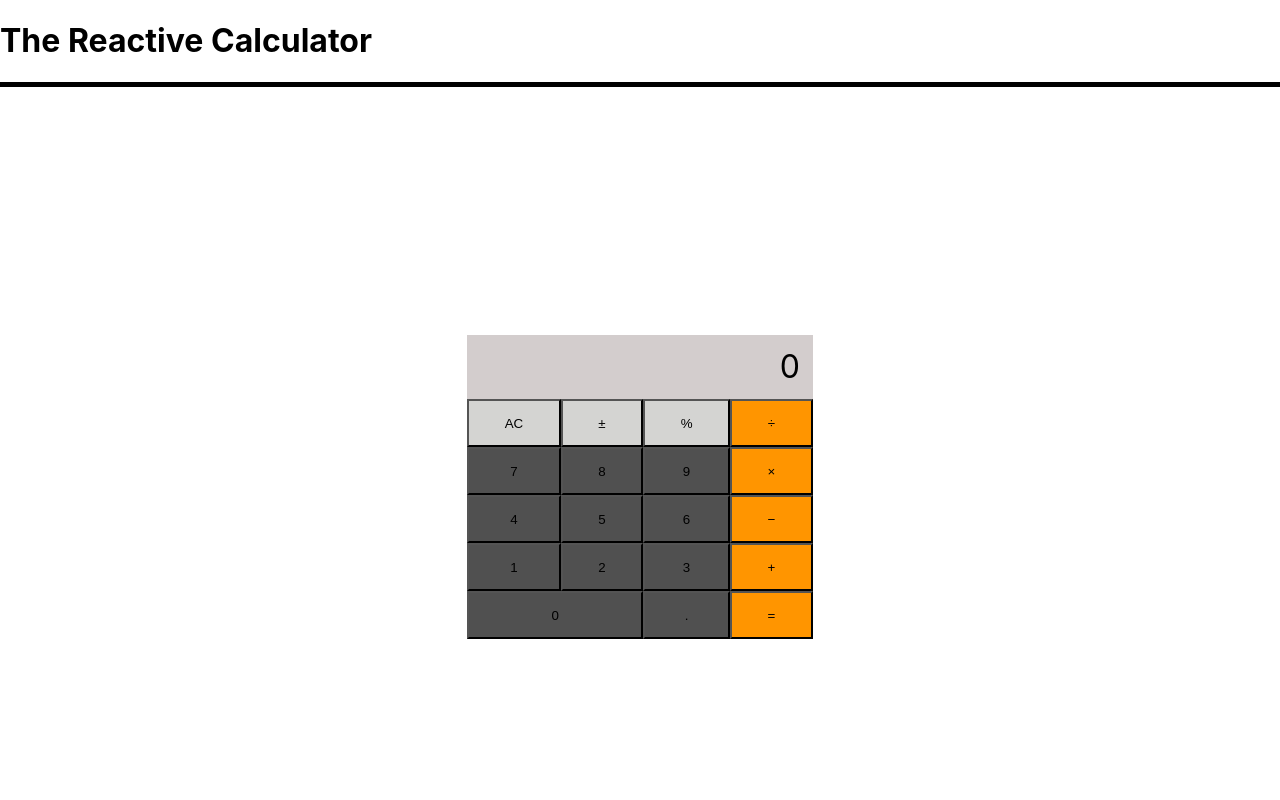
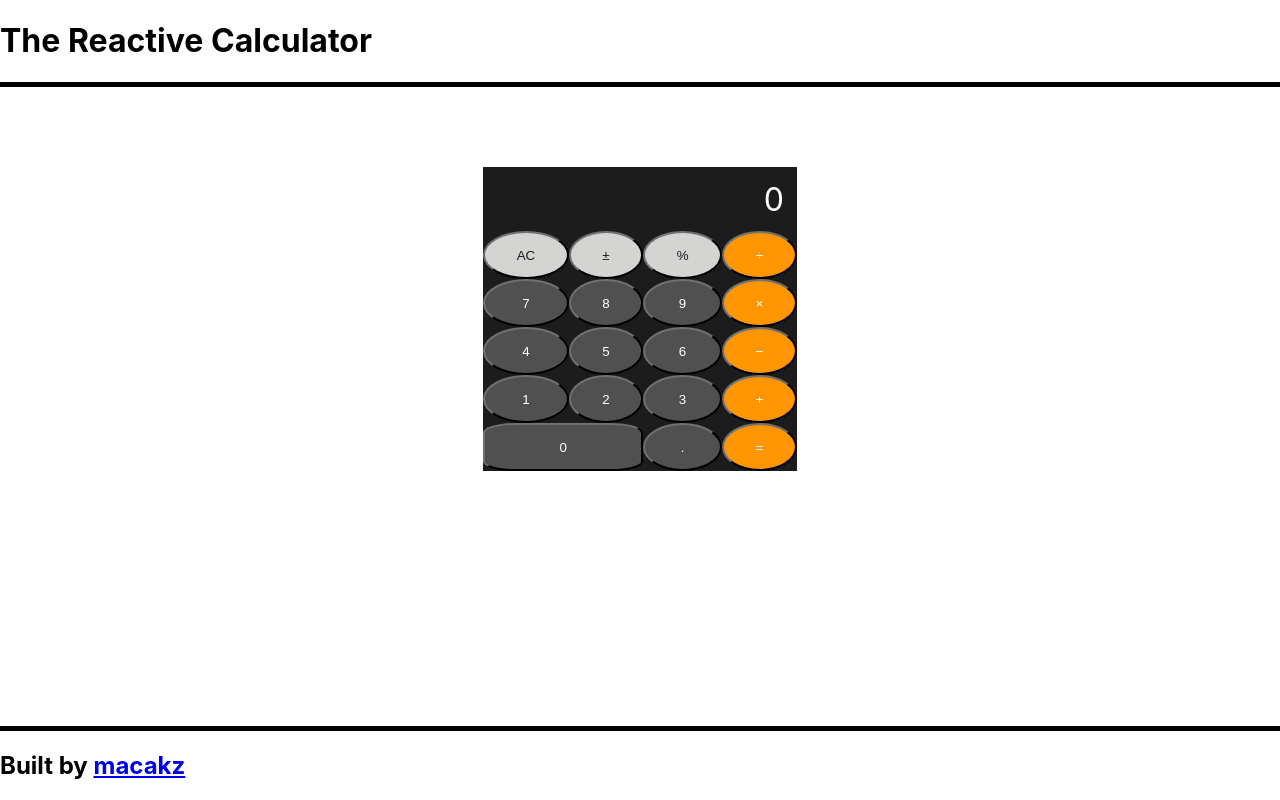
Before and after one commit to macakz/calculator, a React (Create React App) app: page / in a window 1280 px wide. Shown: the top 800 px of the page. Built offline with nearby package versions, Linux system fonts and the light colour scheme.

Commit message:
styling so far for calculator

```diff
--- a/src/Calculator.css
+++ b/src/Calculator.css
@@ -1,18 +1,22 @@
+
 .container {
     display: flex;
     justify-content: center;
-    height: 100vh;
     align-items: center;
+    padding: 5em;
+    color: white;
     }
     /* calculator */
+    .calculator {
+
+    }
     .calculator_display {
-        background-color: rgb(211, 205, 205);
-        width: 10em;
+        background-color: #1C1C1C;
+        width: 9em;
         text-align: right;
         padding: .4em;
         font-size: 2em;
     }
-
     /* button section */
     .calculator_keys {
     display: grid;
@@ -21,33 +25,30 @@
     margin: 0px;
     background-color: #1C1C1C;
     }
-    .ac {
+    .ac, .plusMinus, .percent {
     background-color: #D4D4D2;
+    border-radius: 50%;
+    border-color: #1C1C1C;
+    color: #1C1C1C
     }
-    .plusMinus {
-        background-color: #D4D4D2;
-    }
-    .percent {
-        background-color: #D4D4D2;
-    }
-    .divide {
-        background-color: #FF9500
-    }
-    .multiply {
-        background-color: #FF9500
-    }
-    .minus {
-        background-color: #FF9500
-    }
-    .plus {
-    background-color: #FF9500
-    }
-    .equals {
-    background-color: #FF9500
+
+
+    .divide, .multiply, .minus, .plus, .equals{
+        background-color: #FF9500;
+        border-radius: 50%;
+        border-color: #1C1C1C;
+        color: white
     }
     .zero {
         grid-column: auto / span 2;
+        background-color: #505050;
+        border-color: #1C1C1C;
+        border-radius: 20%;
+        color: white
     }
-    .zero, .one, .two, .three, .four, .five, .six, .seven, .eight, .nine, .decimal {
+    .one, .two, .three, .four, .five, .six, .seven, .eight, .nine, .decimal {
         background-color: #505050;
+        border-radius: 50%;
+        border-color: #1C1C1C;
+        color: white;
     }
```
